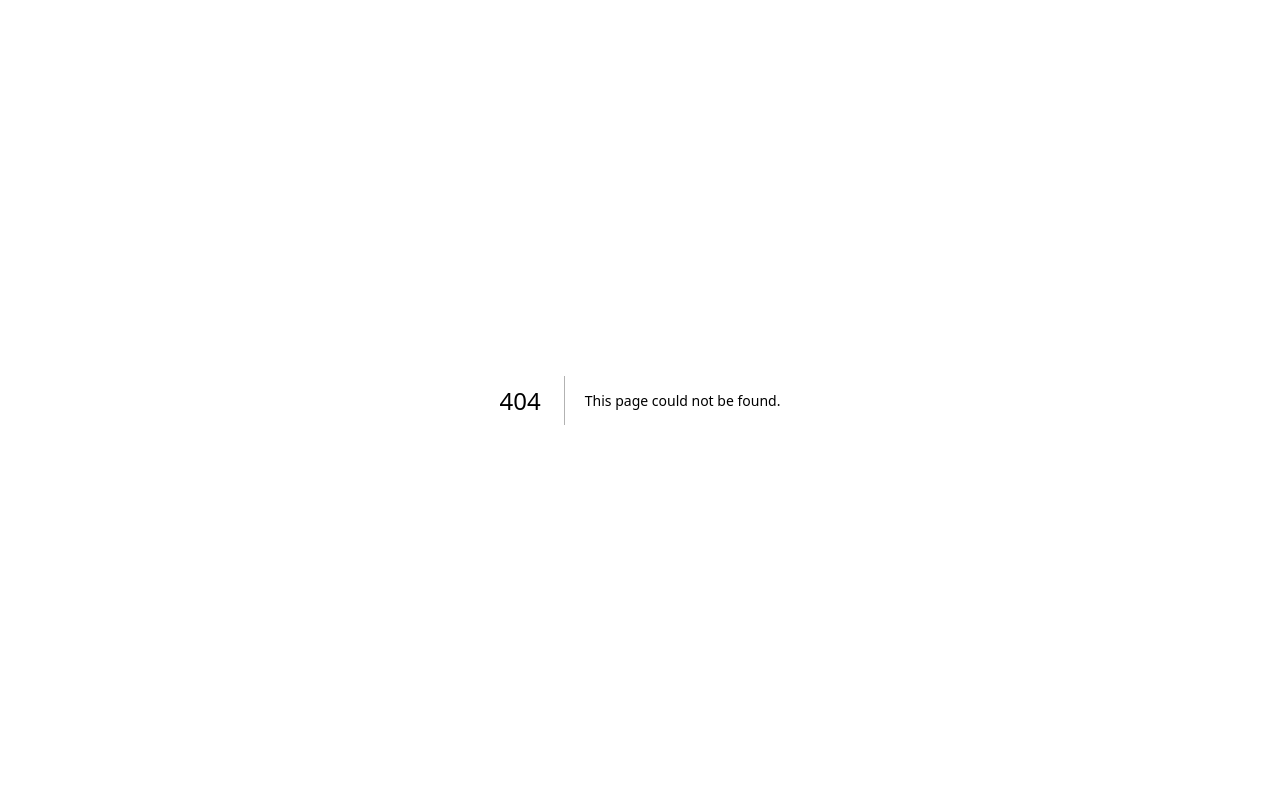
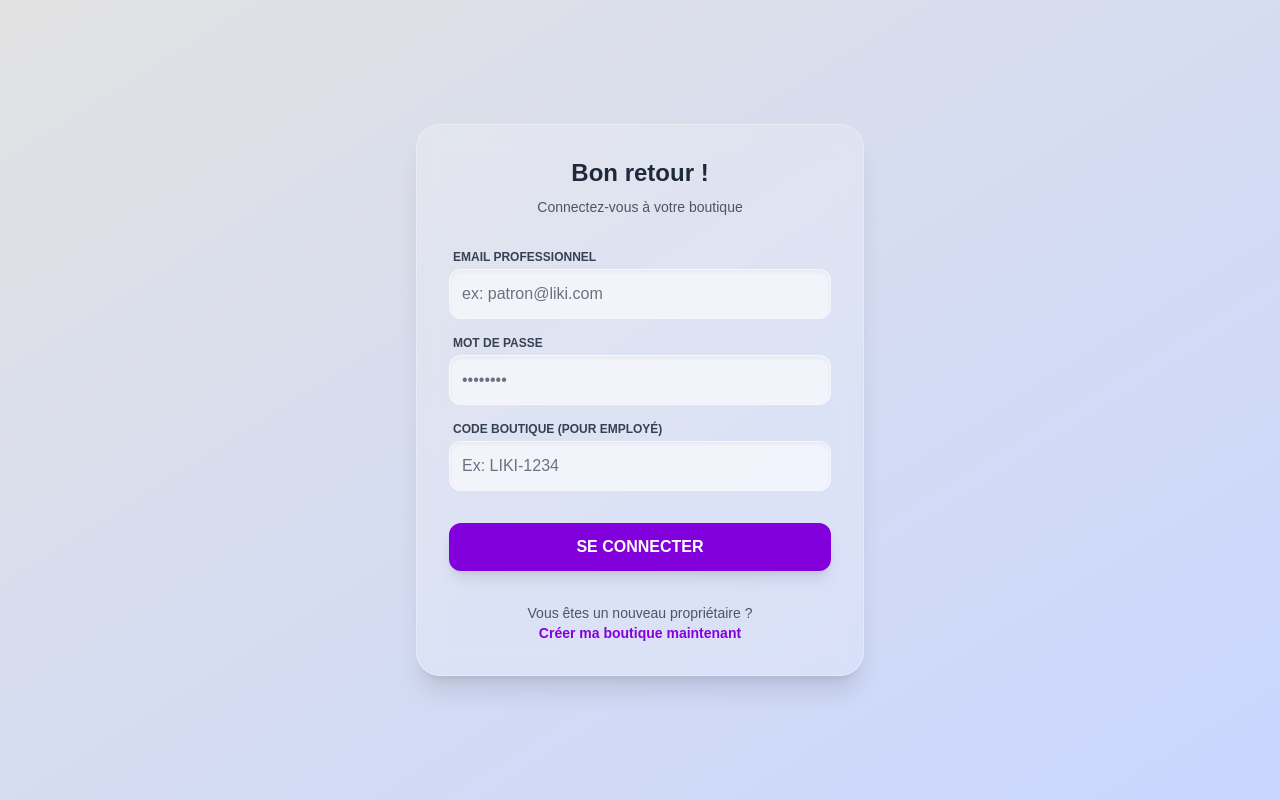
Before and after one commit to bernard-56be/liki-stock-pros, a Next.js app: page /auth/login in a window 1280 px wide. Before the commit this address had no page. Built offline with nearby package versions, Linux system fonts and the light colour scheme.

Commit message:
feat : Formulaire d'Inscription Propriétaire, Configuration du Client Supabase côté Frontend, page Login universelle

```diff
--- a/src/app/auth/layout.tsx
+++ b/src/app/auth/layout.tsx
@@ -0,0 +1,19 @@
+import React from 'react';
+
+export default function AuthLayout({
+  children,
+}: {
+  children: React.ReactNode;
+}) {
+  return (
+    <div className="min-h-screen w-full flex items-center justify-center bg-gradient-to-br from-[#e2e2e2] to-[#c9d6ff] p-4">
+      {/* Ce conteneur centralise tout le contenu d'authentification.
+          Le dégradé est optimisé pour ne pas consommer de ressources GPU
+          importantes sur les téléphones de 2 Go de RAM.
+      */}
+      <main className="w-full flex justify-center items-center">
+        {children}
+      </main>
+    </div>
+  );
+}
--- /dev/null
+++ b/src/app/auth/login/page.tsx
@@ -0,0 +1,61 @@
+'use client';
+import Link from 'next/link';
+import { GlassCard } from '@/components/ui/GlassCard';
+
+export default function LoginPage() {
+  return (
+    <GlassCard>
+      <h1 className="text-2xl font-bold text-gray-800 text-center mb-2">Bon retour !</h1>
+      <p className="text-sm text-gray-600 text-center mb-8">Connectez-vous à votre boutique</p>
+
+      <form className="space-y-4">
+        {/* Champ Email */}
+        <div className="w-full">
+          <label className="block text-xs font-bold text-gray-700 mb-1 ml-1 uppercase">
+            Email professionnel
+          </label>
+          <input
+            type="email"
+            placeholder="ex: patron@liki.com"
+            className="w-full p-3 rounded-xl bg-white/60 border border-white/40 text-gray-900 placeholder:text-gray-500 outline-none focus:ring-2 focus:ring-purple-500 shadow-inner"
+          />
+        </div>
+
+        {/* Champ Mot de passe */}
+        <div className="w-full">
+          <label className="block text-xs font-bold text-gray-700 mb-1 ml-1 uppercase">
+            Mot de passe
+          </label>
+          <input
+            type="password"
+            placeholder="••••••••"
+            className="w-full p-3 rounded-xl bg-white/60 border border-white/40 text-gray-900 placeholder:text-gray-500 outline-none focus:ring-2 focus:ring-purple-500 shadow-inner"
+          />
+        </div>
+
+        {/* Champ Code Boutique - Optionnel pour l'employé */}
+        <div className="w-full">
+            <label className="block text-xs font-bold text-gray-700 mb-1 ml-1 uppercase">
+                Code Boutique (pour employé)
+            </label>
+            <input
+            type="text"
+            placeholder="Ex: LIKI-1234"
+            className="w-full p-3 rounded-xl bg-white/60 border border-white/40 text-gray-900 placeholder:text-gray-500 outline-none focus:ring-2 focus:ring-purple-500 shadow-inner"
+        />
+        </div>
+
+        <button className="w-full bg-purple-700 text-white font-bold py-3 rounded-xl shadow-lg hover:bg-purple-800 transition-all transform active:scale-95 mt-4">
+          SE CONNECTER
+        </button>
+      </form>
+
+      <div className="mt-8 text-center text-sm">
+        <p className="text-gray-600">Vous êtes un nouveau propriétaire ?</p>
+        <Link href="/auth/register" className="font-bold text-purple-700 hover:underline">
+          Créer ma boutique maintenant
+        </Link>
+      </div>
+    </GlassCard>
+  );
+}
--- /dev/null
+++ b/src/app/auth/register/page.tsx
@@ -0,0 +1,69 @@
+'use client';
+import Link from 'next/link';
+import { GlassCard } from '@/components/ui/GlassCard';
+
+export default function RegisterPage() {
+  return (
+    <GlassCard>
+      <h1 className="text-2xl font-bold text-gray-800 text-center mb-2">Devenir Propriétaire</h1>
+      <p className="text-sm text-gray-600 text-center mb-8">Commencez à gérer votre stock intelligemment</p>
+
+      <form className="space-y-4">
+        {/* Champ Nom */}
+        <div className="w-full">
+          <label className="block text-xs font-bold text-gray-700 mb-1 ml-1 uppercase">Nom Complet</label>
+          <input
+            type="text"
+            placeholder="Ex: Jean Kabulo"
+            className="w-full p-3 rounded-xl bg-white/60 border border-white/40 text-gray-800 placeholder:text-gray-500 outline-none focus:ring-2 focus:ring-purple-500 shadow-inner"
+          />
+        </div>
+
+        {/* Champ Boutique */}
+        <div className="w-full">
+          <label className="block text-xs font-bold text-gray-700 mb-1 ml-1 uppercase">Ma Boutique</label>
+          <input
+            type="text"
+            placeholder="Ex: Dépôt Victoire"
+            className="w-full p-3 rounded-xl bg-white/60 border border-white/40 text-gray-800 placeholder:text-gray-500 outline-none focus:ring-2 focus:ring-purple-500 shadow-inner"
+          />
+        </div>
+
+        {/* Champ Email */}
+        <div className="w-full">
+          <label className="block text-xs font-bold text-gray-700 mb-1 ml-1 uppercase">Email</label>
+          <input
+            type="email"
+            placeholder="patron@boutique.com"
+            className="w-full p-3 rounded-xl bg-white/60 border border-white/40 text-gray-800 placeholder:text-gray-500 outline-none focus:ring-2 focus:ring-purple-500 shadow-inner"
+          />
+        </div>
+
+        {/* Champ Password */}
+        <div className="w-full">
+          <label className="block text-xs font-bold text-gray-700 mb-1 ml-1 uppercase">Mot de passe</label>
+          <input
+            type="password"
+            placeholder="••••••••"
+            className="w-full p-3 rounded-xl bg-white/60 border border-white/40 text-gray-800 placeholder:text-gray-500 outline-none focus:ring-2 focus:ring-purple-500 shadow-inner"
+          />
+        </div>
+
+        <p className="text-[10px] text-gray-500 px-2 italic">
+          En vous inscrivant, vous devenez l&apos;administrateur principal de cette boutique.
+        </p>
+
+        <button className="w-full bg-green-600 text-white font-bold py-3 rounded-xl shadow-lg hover:bg-green-700 transition-all transform active:scale-95 mt-2">
+          CRÉER MA BOUTIQUE
+        </button>
+      </form>
+
+      <div className="mt-8 text-center text-sm">
+        <p className="text-gray-600">Déjà inscrit ?</p>
+        <Link href="/auth/login" className="font-bold text-purple-700 hover:underline">
+          Retour à la connexion
+        </Link>
+      </div>
+    </GlassCard>
+  );
+}
--- /dev/null
+++ b/src/components/ui/GlassCard.tsx
@@ -0,0 +1,5 @@
+export const GlassCard = ({ children }: { children: React.ReactNode }) => (
+  <div className="bg-white/20 backdrop-blur-md border border-white/30 shadow-xl rounded-3xl p-8 w-full max-w-md mx-auto">
+    {children}
+  </div>
+);
--- a/src/lib/supabase.ts
+++ b/src/lib/supabase.ts
@@ -0,0 +1,6 @@
+import { createClient } from '@supabase/supabase-js';
+
+const supabaseUrl = process.env.NEXT_PUBLIC_SUPABASE_URL || '';
+const supabaseAnonKey = process.env.NEXT_PUBLIC_SUPABASE_ANON_KEY || '';
+
+export const supabase = createClient(supabaseUrl, supabaseAnonKey);
```
